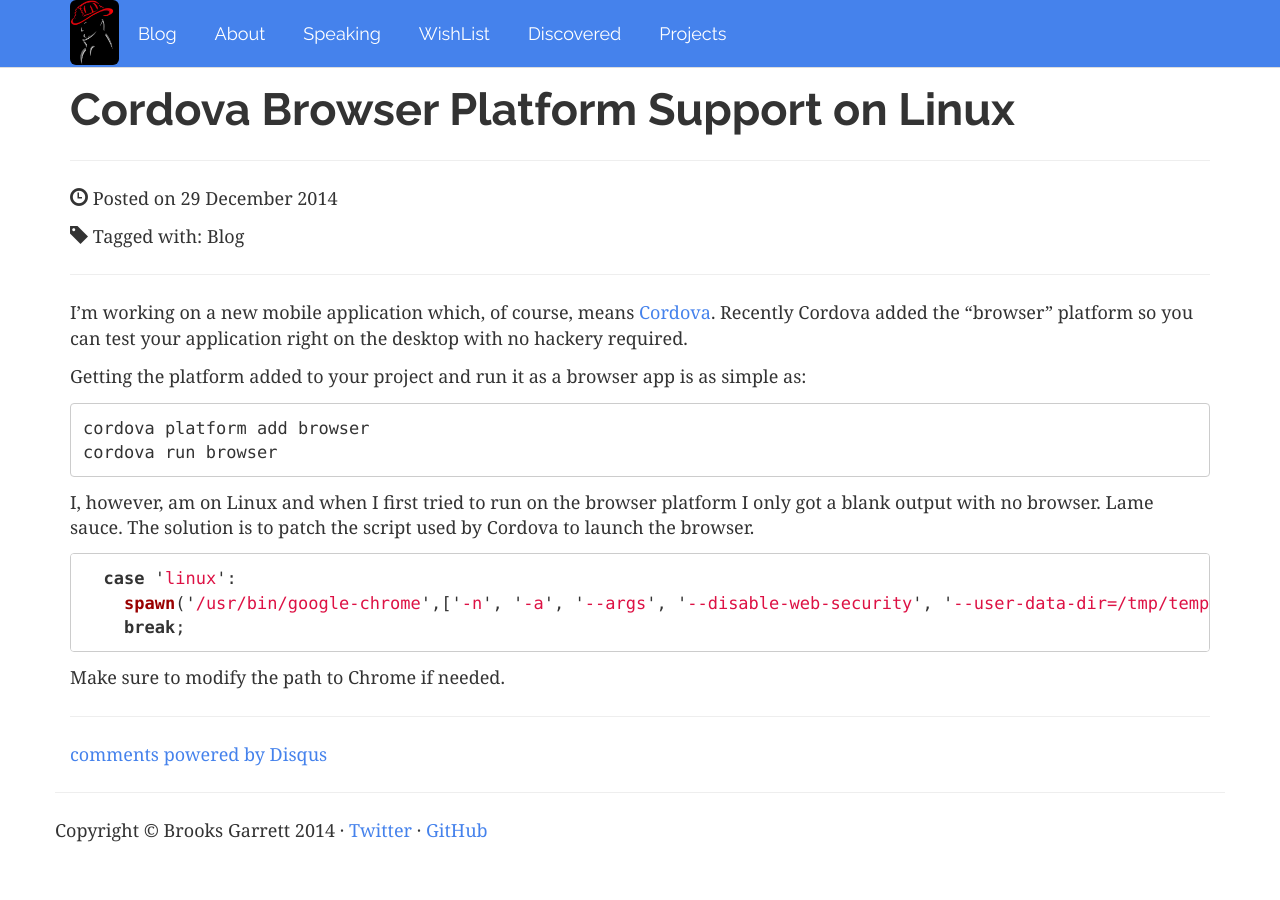
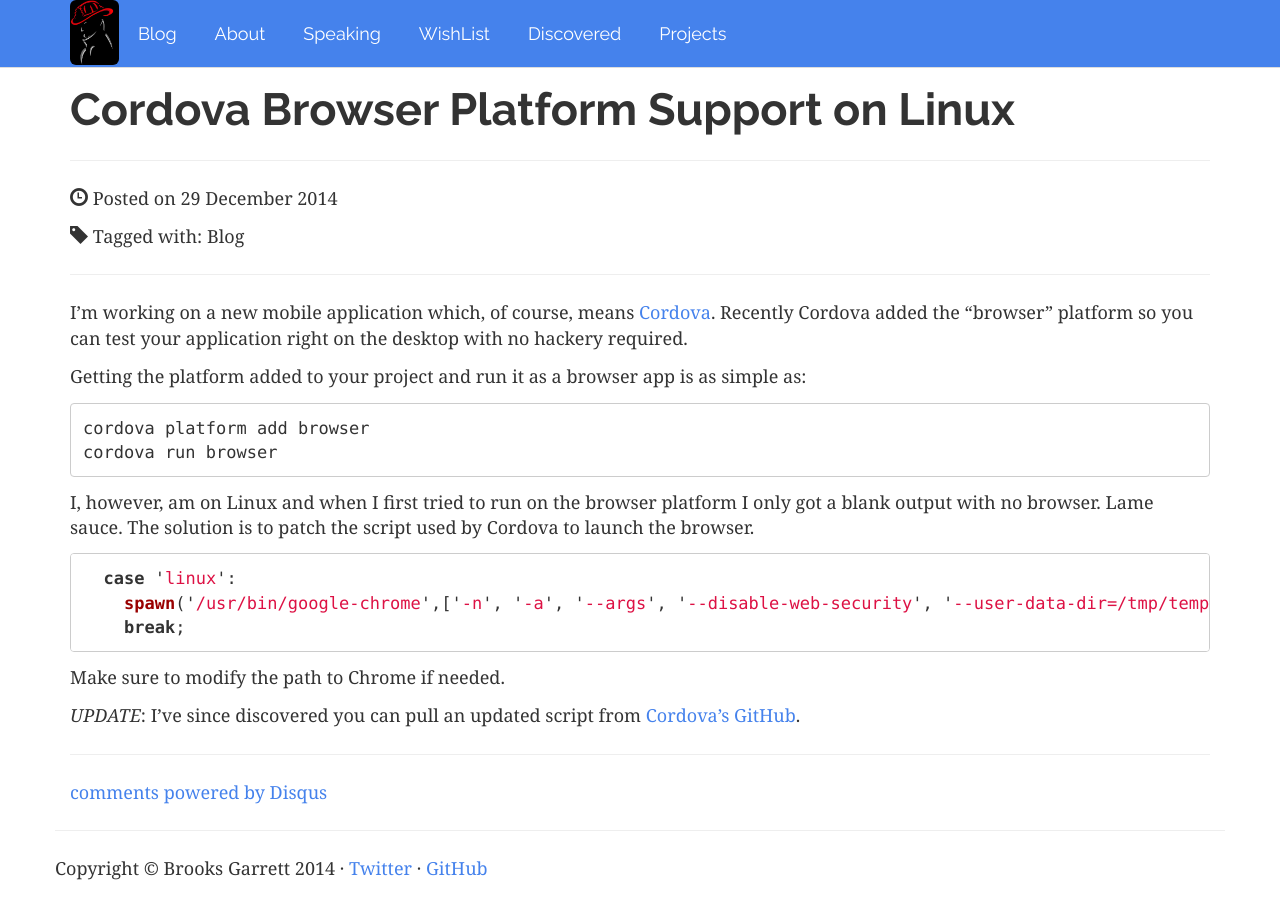
Before and after one commit to brooksgarrett/website, a Jekyll site: the page built from _posts/2014-12-29-cordova-browser-on-linux.md, in a window 1280 px wide. Built offline with Jekyll 4.4.1, drawn with Linux system fonts in a browser that asks for light colours; nearby versions of some CDN libraries; library files that are not in the unit come from our copies; Markdown is read by kramdown in place of the engine named in the settings; comment, search, counter and statistics services are not loaded.

Commit message:
Update for new cordova script

````diff
--- a/_posts/2014-12-29-cordova-browser-on-linux.md
+++ b/_posts/2014-12-29-cordova-browser-on-linux.md
@@ -29,3 +29,5 @@
 ```
 
 Make sure to modify the path to Chrome if needed.
+
+_UPDATE_: I've since discovered you can pull an updated script from [Cordova's GitHub](https://github.com/apache/cordova-browser/blob/master/bin/templates/project/cordova/run).
````
